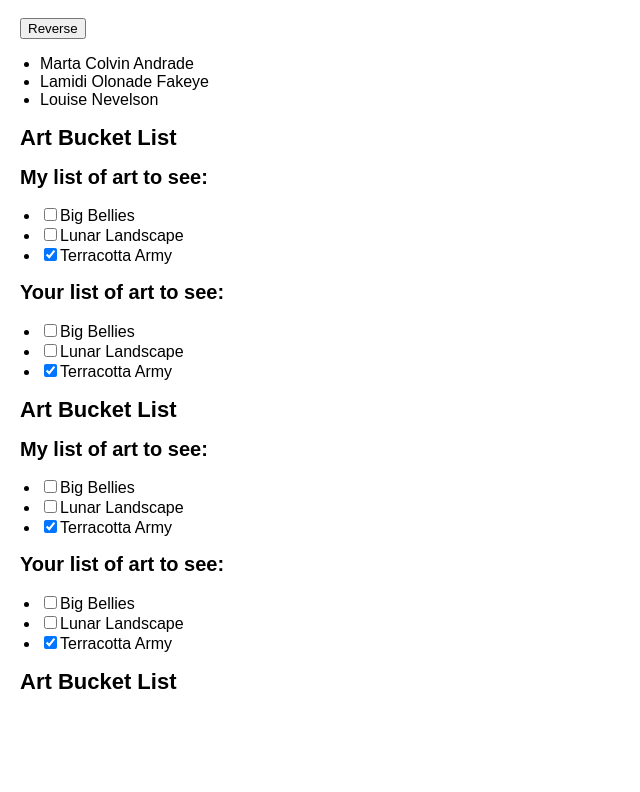
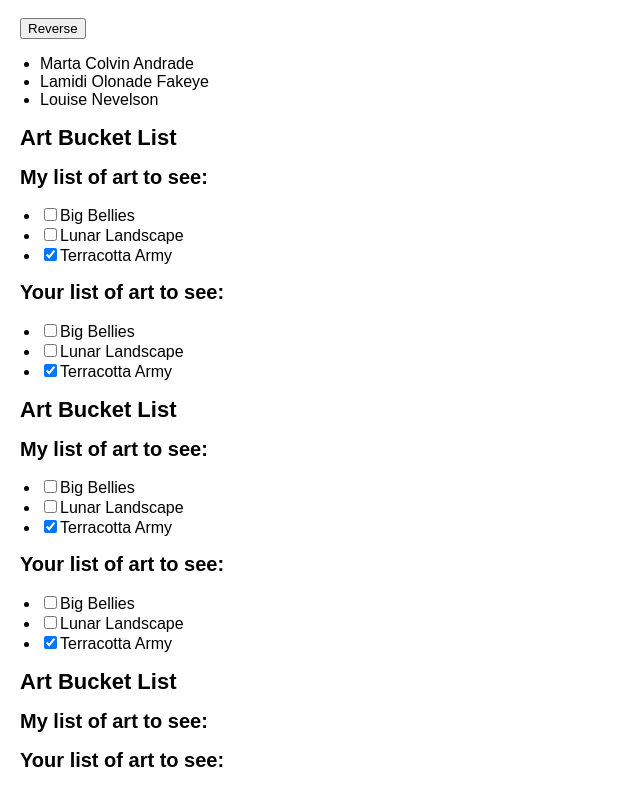
Before and after one commit to zelitosaide/react-js-course, a React (Create React App) app: page / in a window 1280 px wide. Shown: the part 999-1791 px from the top of the page, without its empty margins (0-640 px from the left). Before the commit the page ends 1714 px from the top, so only its background shows below. Built offline with nearby package versions, Linux system fonts and the light colour scheme.

Commit message:
Updating arrays in state

```diff
--- a/src/learn/learn-react/adding-interactivity/updating-arrays-in-state/index.js
+++ b/src/learn/learn-react/adding-interactivity/updating-arrays-in-state/index.js
@@ -35,6 +35,8 @@ function List() {
   return (
     <>
       <h1>Art Bucket List</h1>
+      <h2>My list of art to see:</h2>
+      <h2>Your list of art to see:</h2>
     </>
   );
 }
```
